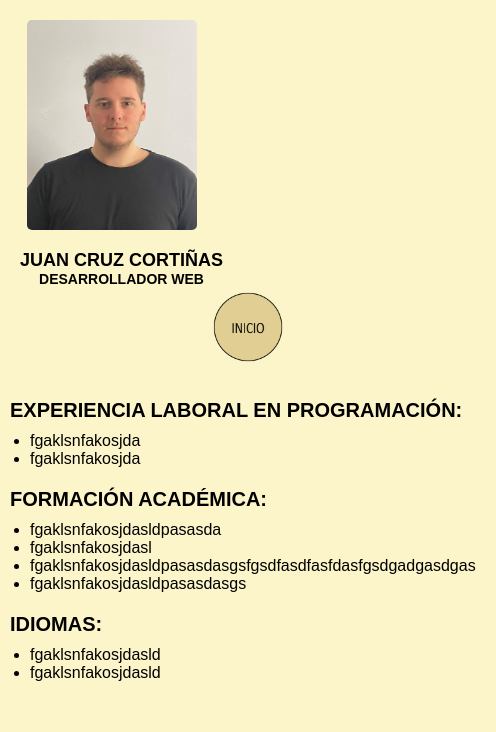
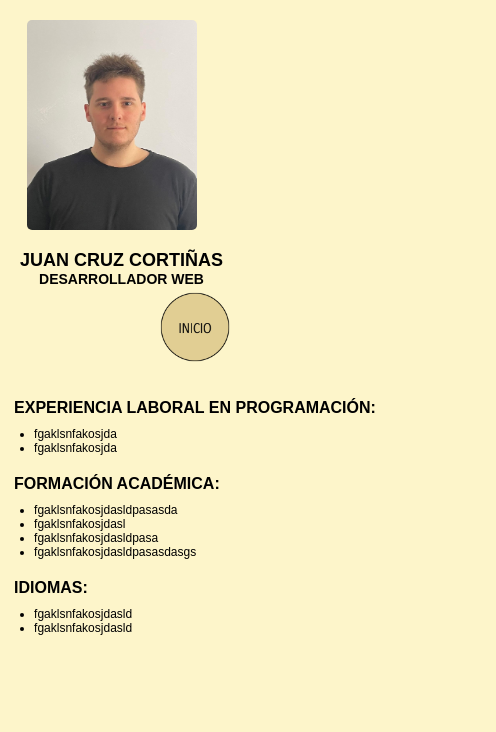
Before and after one commit to Jcruzcorti/CV, a website: page cv.html in a window 390 px wide. Shown: the top 732 px of the page, 496 px wide, since content can reach past the window. Drawn offline with Linux system fonts and the light colour scheme.

Commit message:
Cambiamos p por los h3

```diff
--- a/cv.html
+++ b/cv.html
@@ -47,7 +47,7 @@
             <div class="article2__info">
 
 
-                    <H3 class="article2__info--h3">EXPERIENCIA LABORAL EN PROGRAMACIÓN:</H3>
+                    <p class="article2__info--p">EXPERIENCIA LABORAL EN PROGRAMACIÓN:</p>
 
 
                     <ul class="article2__info--ul">
@@ -57,18 +57,18 @@
 
                     </ul>
 
-                    <H3 class="article2__info--h3">FORMACIÓN ACADÉMICA:</H3>
+                    <p class="article2__info--p">FORMACIÓN ACADÉMICA:</p>
 
                     <ul class="article2__info--ul">
 
                     <li class="article2__info--ul--li">fgaklsnfakosjdasldpasasda</li>
                     <li class="article2__info--ul--li">fgaklsnfakosjdasl</li>
-                    <li class="article2__info--ul--li">fgaklsnfakosjdasldpasasdasgsfgsdfasdfasfdasfgsdgadgasdgas</li>
+                    <li class="article2__info--ul--li">fgaklsnfakosjdasldpasa</li>
                     <li class="article2__info--ul--li">fgaklsnfakosjdasldpasasdasgs</li>
 
                     </ul>
 
-                    <H3 class="article2__info--h3">IDIOMAS:</H3>
+                    <p class="article2__info--p">IDIOMAS:</p>
 
                     <ul class="article2__info--ul">
 
--- a/scss/_cv.scss
+++ b/scss/_cv.scss
@@ -48,7 +48,8 @@
             flex-direction: column;
             justify-content: center;
             // align-content: center;
-            .article2__info--h3{
+            .article2__info--p{
+                font-weight: bold;
                 font-size: 35px;
                 padding: 10px 0px 5px 0px;
             }
@@ -132,13 +133,14 @@
                 align-content: flex-start;
                 padding: 10px;
 
-                .article2__info--h3{
-                    font-size: 20px;
+                .article2__info--p{
+                    font-weight: bold;
+                    font-size: 16px;
                     margin-top: 10px;
                     padding: 0;
                 }
                 .article2__info--ul{
-                    font-size: 16px;
+                    font-size: 12px;
                     margin-left: 10px;
                     padding: 10px;
                     .article2__info--ul--li{
```
Also changed, not shown: css/style.css.
